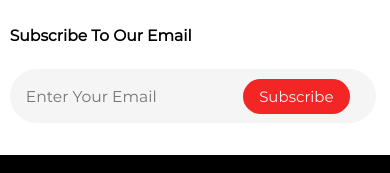
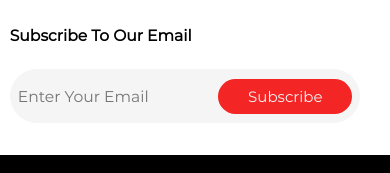
Before and after one commit to umid2401/Fabric-Uz, a React (Create React App) app: page /about in a window 390 px wide. Shown: the part 596-769 px from the top of the page. Built offline with nearby package versions, Linux system fonts and the light colour scheme.

Commit message:
footer-changes

```diff
--- a/src/Styles/Footer.css
+++ b/src/Styles/Footer.css
@@ -168,15 +168,19 @@
   }
   .footer .footer-wrapper .footer-cards .card4 .btn-group form {
     justify-content: space-between;
-    padding: 0.6rem 1rem;
+    padding: 0.6rem 0.5rem;
   }
   .footer .footer-wrapper .footer-cards .card4 .btn-group form .input {
-    width: 65%;
+    width: 60%;
+  }
+  .footer .footer-wrapper .footer-cards .card4 .btn-group form .input input {
+    width: 100%;
   }
   .footer .footer-wrapper .footer-cards .card4 .btn-group form .btn {
-    width: 35%;
+    width: 40%;
   }
   .footer .footer-wrapper .footer-cards .card4 .btn-group form .btn button {
+    width: 100%;
     padding: 0.5rem 1rem;
   }
 }/*# sourceMappingURL=Footer.css.map */
--- a/src/Styles/Footer.scss
+++ b/src/Styles/Footer.scss
@@ -150,13 +150,17 @@
                     .btn-group{
                         form{
                             justify-content: space-between;
-                            padding: .6rem 1rem;
+                            padding: .6rem .5rem;
                             .input{
-                                width: 65%;
+                                width: 60%;
+                                input{
+                                    width: 100%;
+                                }
                             }
                             .btn{
-                                width: 35%;
+                                width: 40%;
                                 button{
+                                    width: 100%;
                                     padding: .5rem 1rem;
                                 }
                             }
```
Also changed, not shown: 1 other file (tests, documents, lock files or other folders).
